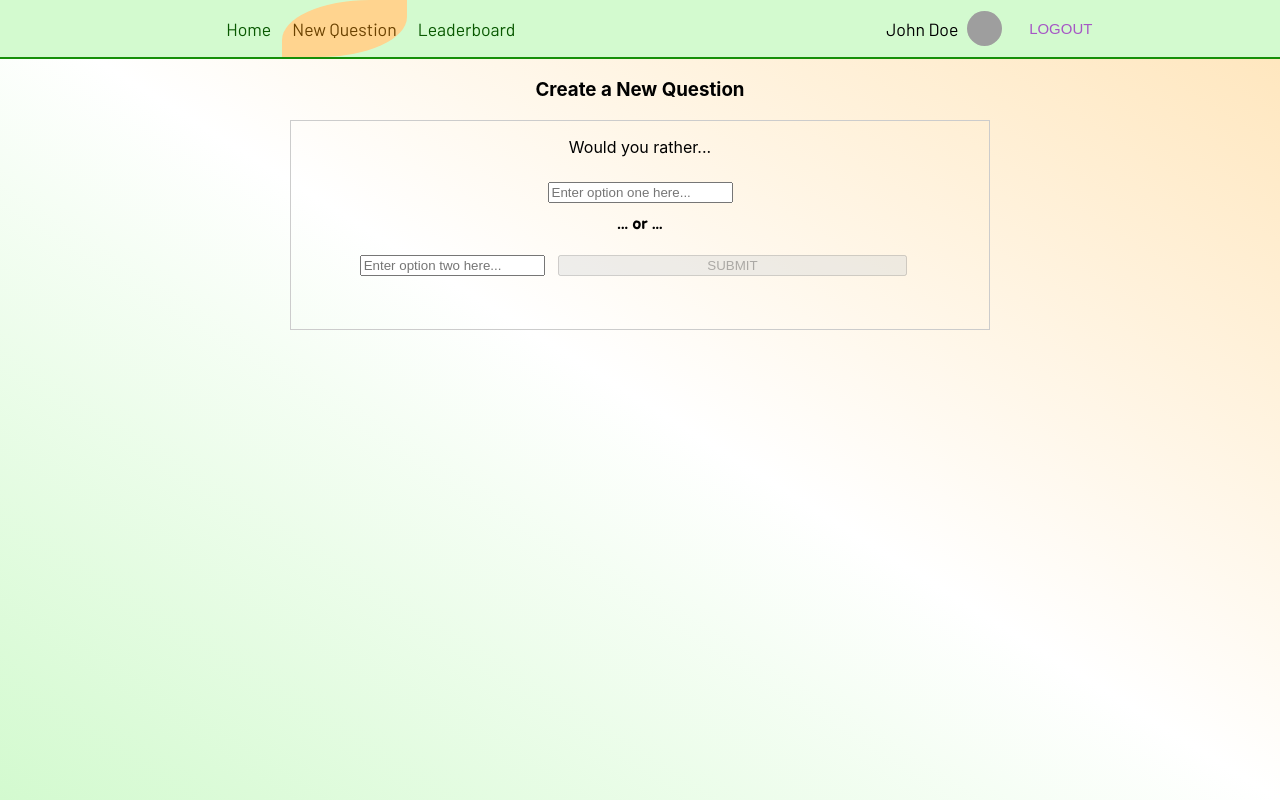
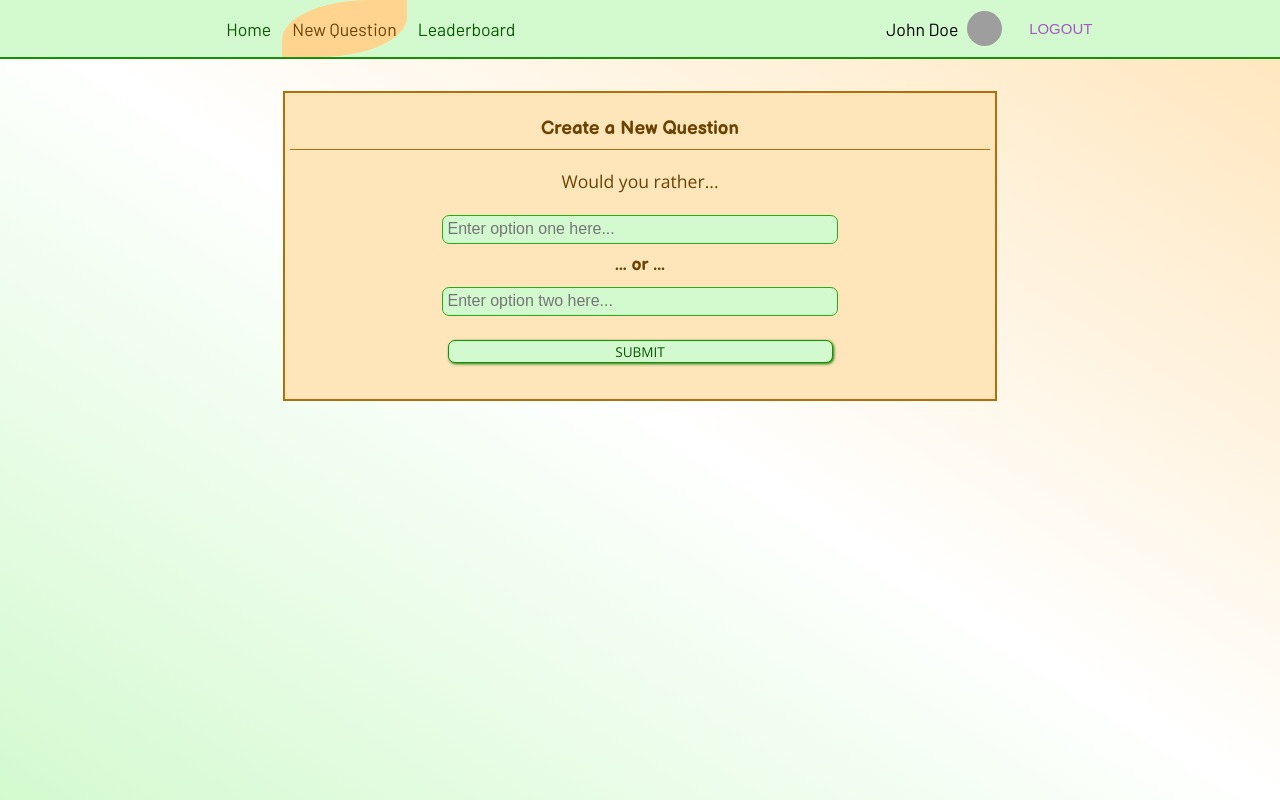
Before and after one commit to JakaPresecnik/would-you-rather, a React (Create React App) app: page /new in a window 1280 px wide. Built offline with nearby package versions, Linux system fonts and the light colour scheme; grey boxes are pictures that could not be loaded.

Commit message:
all styling done

```diff
--- a/src/components/PollResults.js
+++ b/src/components/PollResults.js
@@ -10,16 +10,16 @@ class PollResults extends Component {
         <p className='bigger-text'>Result:</p>
         <div className={answer ==='optionOne' ? ('answered') : ('unanswered')}>
           <p>Would you rather {question.optionOne.text}?</p>
-          <progress value={question.optionOne.votes.length} max={question.optionOne.votes.length + question.optionTwo.votes.length}> 32% </progress>
-          <p>{question.optionOne.votes.length} of {question.optionOne.votes.length + question.optionTwo.votes.length}</p>
+          <progress value={question.optionOne.votes.length} max={question.optionOne.votes.length + question.optionTwo.votes.length} data-label={question.optionOne.votes.length / (question.optionOne.votes.length + question.optionTwo.votes.length) * 100}> </progress>
+          <p>{question.optionOne.votes.length} out of {question.optionOne.votes.length + question.optionTwo.votes.length} votes</p>
           {answer ==='optionOne' && (
             <div className='badge'><p>YOUR VOTE</p></div>
           )}
         </div>
         <div className={answer ==='optionTwo' ? ('answered') : ('unanswered')}>
           <p>Would you rather {question.optionTwo.text}?</p>
-          <progress value={question.optionTwo.votes.length} max={question.optionOne.votes.length + question.optionTwo.votes.length}> 32% </progress>
-          <p>{question.optionTwo.votes.length} of {question.optionOne.votes.length + question.optionTwo.votes.length}</p>
+          <progress value={question.optionTwo.votes.length} max={question.optionOne.votes.length + question.optionTwo.votes.length} data-label={question.optionTwo.votes.length / (question.optionOne.votes.length + question.optionTwo.votes.length) * 100}> </progress>
+          <p>{question.optionTwo.votes.length} out of {question.optionOne.votes.length + question.optionTwo.votes.length} votes</p>
           {answer ==='optionTwo' && (
             <div className='badge'><p>YOUR VOTE</p></div>
           )}
--- a/src/components/Users.js
+++ b/src/components/Users.js
@@ -17,7 +17,7 @@ class Users extends Component {
           <p>Created Questions: <span>{createdQuestions}</span></p>
         </div>
         <div>
-          <p>Score:</p>
+          <p className='score-text'>Score:</p>
           <div className='score'><p>{numAnswered + createdQuestions}</p></div>
         </div>
 
--- a/src/styles/home.scss
+++ b/src/styles/home.scss
@@ -103,6 +103,7 @@ section {
       padding: 0.1em;
       background-color: $xlight-green;
       border: 1px solid $green;
+      border-radius: 7px;
       box-shadow: 1px 1px 3px $dark-green;
       &:hover {
         background-color: $green;
@@ -121,15 +122,49 @@ section {
   }
 }
 
-
 .new-question {
-  margin-top: 1em;
-  .inline-div {
-    border: 1px solid #ccc;
-    padding-bottom: 1em;
-    button {
-      margin: 1em;
-      width: 50%;
+  background-color: $light-orange;
+  padding: 0.3em;
+  border: 2px solid $orange;
+  h3 {
+    font-family: $header-font;
+    color: $dark-orange;
+    border-bottom: 1px solid $orange;
+    padding-bottom: 0.5em;
+  }
+  p {
+    font-family: $normal-font;
+    font-size: 1.1em;
+    color: $dark-orange;
+  }
+  input {
+    width: 55%;
+    font-size: 1em;
+    padding: 0.3em;
+    border: 1px solid $light-green;
+    border-radius: 7px;
+    background: $xlight-green;
+    color: $xdark-green;
+  }
+  button {
+    width: 55%;
+    font-size: 0.85em;
+    font-family: $normal-font;
+    color: $xdark-green;
+    cursor: pointer;
+    padding: 0.1em;
+    margin-top: 1.5em;
+    background-color: $xlight-green;
+    border: 1px solid $green;
+    border-radius: 7px;
+    box-shadow: 1px 1px 3px $dark-green;
+    &:hover {
+      background-color: $green;
+      color:$xlight-green;
+    }
+    &:active {
+      background-color: $dark-green;
+      box-shadow: none;
     }
   }
 }
--- a/src/styles/leaderboard.scss
+++ b/src/styles/leaderboard.scss
@@ -1,23 +1,47 @@
 .grid-div {
+  background: $light-orange;
+  margin: 1.5em;
+  padding: 1em;
+  border: 2px solid $orange;
   display: grid;
   grid-template-columns: 1fr 2fr 1fr;
   justify-content: space-around;
   img {
-    margin: auto;
+    margin: auto 1em auto 0.1em;
     width: 7em;
     border-radius: 50%;
   }
+  div {
+    border-left: 1px solid $orange;
+  }
+  h3 {
+    font-family: $header-font;
+    color: $dark-orange;
+    padding-top: 0.1em;
+    margin-top: 0;
+  }
+  p {
+    font-family: $normal-font;
+  }
+  .score-text {
+    margin-top: 0.1em;
+    font-weight: bold;
+    color: $dark-purple;
+
+  }
   .score  {
+    font-size: 1.5em;
     z-index: 1;
     display: inline-block;
-    height: 4em;
-    width: 4em;
+    height: 3em;
+    width: 3em;
     border-radius: 50%;
     text-align: center;
-    background: #999;
-    color: #fefefe;
+    background: $dark-purple;
+    color: $light-purple;
     p {
-      line-height: 2em;
+      line-height: 1em;
+      font-weight: bold;
     }
   }
 }
--- a/src/styles/poll.scss
+++ b/src/styles/poll.scss
@@ -57,6 +57,34 @@ $orange: #af6f0b;
     padding: 0.2em;
     border: 1px solid $orange;
     border-radius: 1em;
+    progress {
+      text-align:center;
+      position: relative;
+      top: -0.7em;
+
+    }
+    progress:before {
+      content: attr(data-label) '%';
+      position:relative;
+      color: $xdark-green;
+      top:1.25em;
+      font-weight: bold;
+
+    }
+    progress[value] {
+     -webkit-appearance: none;
+      appearance: none;
+      width: 250px;
+      height: 20px;
+    }
+
+    progress[value]::-webkit-progress-bar {
+      background: $xlight-green;
+    }
+    progress[value]::-webkit-progress-value {
+      background: $green;
+    }
+
   }
 
   .answered {
```
